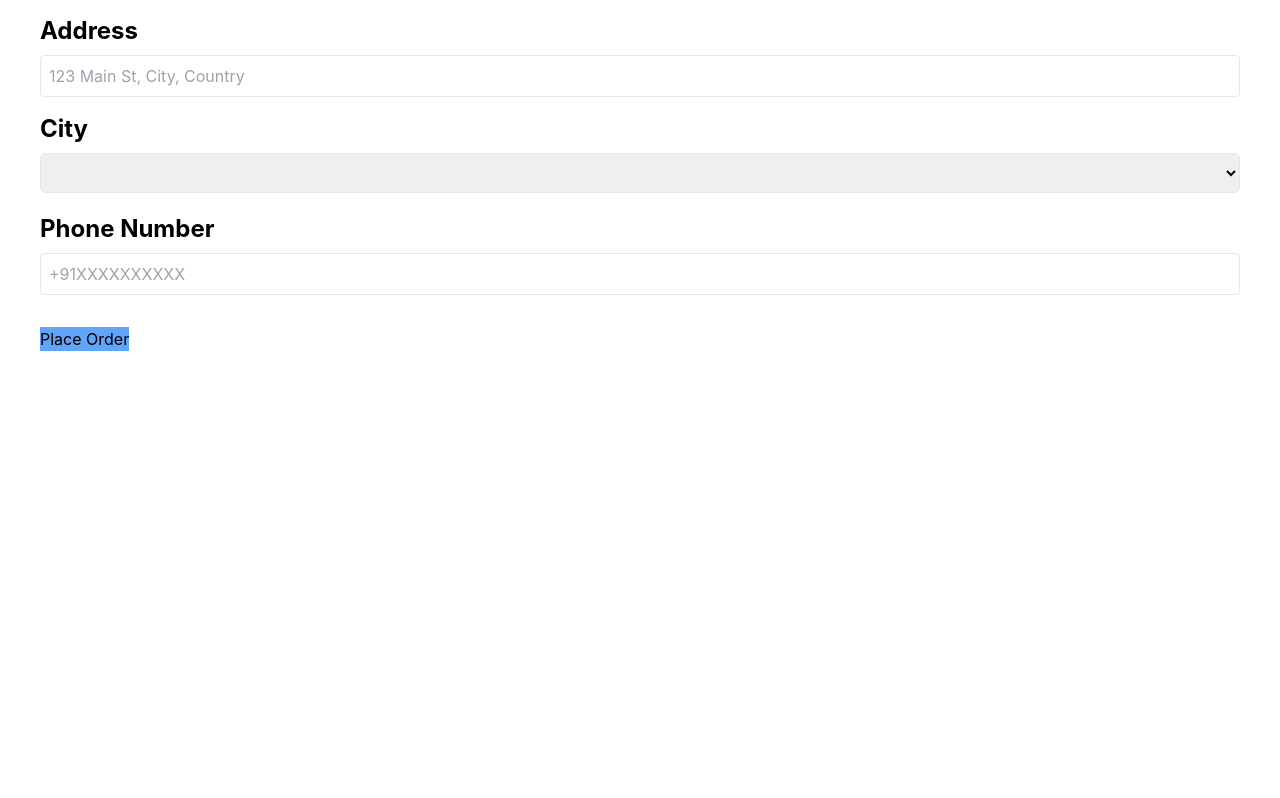
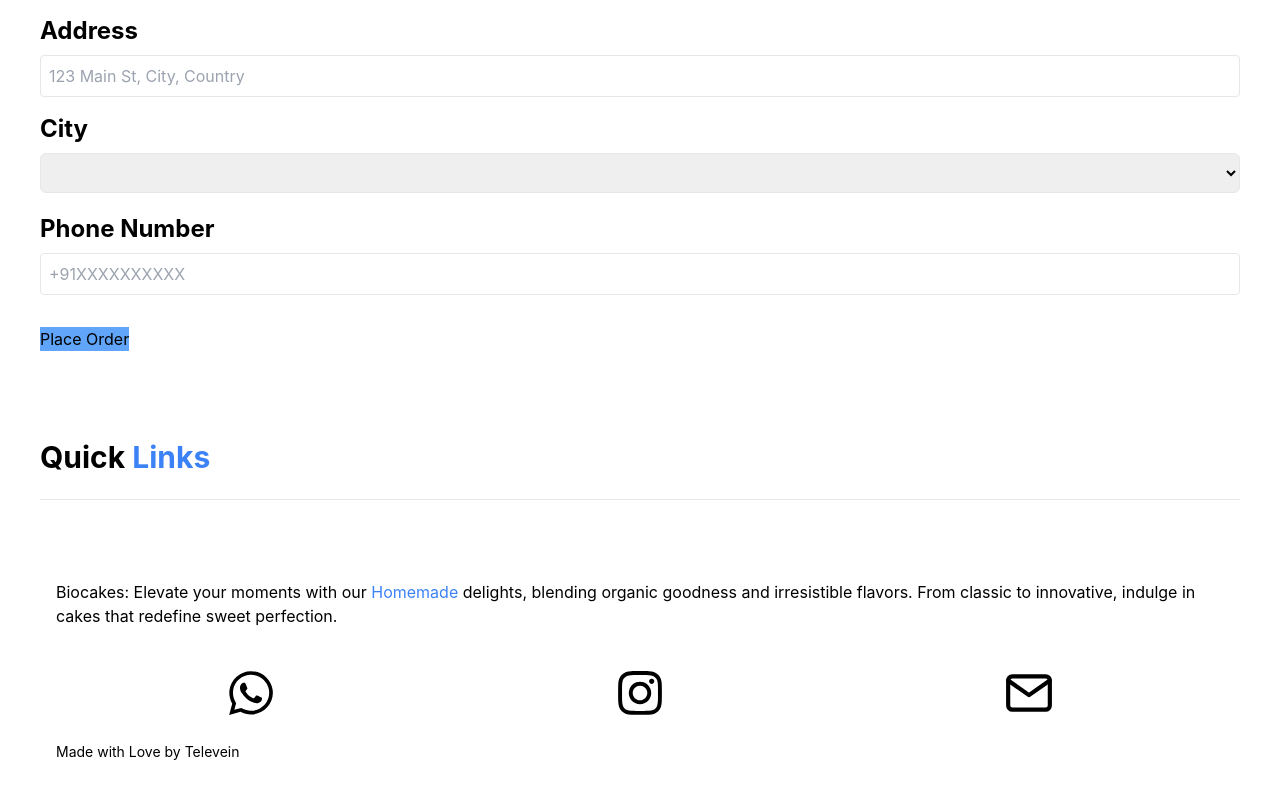
Before and after one commit to televein/bio1, a React (Create React App) app: page /order in a window 1280 px wide. Shown: the part 836-1634 px from the top of the page. Before the commit the page ends 1207 px from the top, so only its background shows below. Built offline with nearby package versions, Linux system fonts and the light colour scheme.

Commit message:
1101241930

```diff
--- a/src/App.js
+++ b/src/App.js
@@ -2,7 +2,7 @@
 import React from 'react';
 import { Routes, Route } from 'react-router-dom';
 import Navbar from './components/Navbar';
-//import Footer from './components/Footer';
+import Footer from './components/Footer';
 import Order from './components/Order';
 import Home from './scenes/Home';
 import Menu from './scenes/Menu';
@@ -32,6 +32,7 @@ function App() {
       {/* Add the following routes for authentication */}
       <Route path="/order" element={<Order />} />
     </Routes>
+    <Footer/>
 
 </div>
   );
--- a/src/components/Footer.jsx
+++ b/src/components/Footer.jsx
@@ -1,7 +1,7 @@
 import React from "react";
 import { FaInstagram,  FaWhatsapp } from "react-icons/fa";
 
-import { FaXTwitter } from "react-icons/fa6";
+//import { FaXTwitter } from "react-icons/fa6";
 import { FiMail } from "react-icons/fi";
 import { Link } from "react-router-dom";
 
@@ -13,48 +13,46 @@ function Footer() {
           Quick <span className="text-blue-500">Links</span>
         </h1>
         <hr className="my-6"></hr>
-        <div className="max-w-[1240px] mx-auto py-10 px-4 grid lg:grid-cols-3 gap-8">
+        <div className="max-w-[1240px] mx-auto py-10 px-4 ">
           <div>
             <p className="py-4">
-              Lorem, ipsum dolor sit amet consectetur{" "}
-              <span className="text-blue-500">Tastyy Restaurant</span> elit. Id odit
-              ullam iste repellat consequatur libero reiciendis, blanditiis
-              accusantium.
+              Biocakes: Elevate your moments with our{" "}
+              <span className="text-blue-500">Homemade</span>  delights, blending organic goodness and irresistible flavors. From classic to innovative, indulge in cakes that redefine sweet perfection.
             </p>
-            <div className="flex justify-between md:w-[75%] my-6">
-              <a href="https://wa.me/234">
+            <div className="flex justify-around md:w-[100%] my-6">
+              <a href="https://wa.me/9443512036">
                 {" "}
                 <FaWhatsapp
-                  size={30}
+                  size={50}
                   className="hover:scale-110 duration-300 hover:text-blue-500"
                 />{" "}
               </a>
-              <a href="https://instagram.com/chefkim_">
+              <a href="https://instagram.com/bio_cakes_">
                 {" "}
                 <FaInstagram
-                  size={30}
+                  size={50}
                   className="hover:scale-110 duration-300 hover:text-blue-500"
                 />{" "}
               </a>
-              <a href="https://twitter.com/adarhx">
+              {/* <a href="https://twitter.com/adarhx">
                 <FaXTwitter
                   size={30}
                   className="hover:scale-110 duration-300 hover:text-blue-500"
                 />
-              </a>
-              <a href="mailto:chefkimkitchenn@gmail.com">
+              </a> */}
+              <a href="mailto:biocakes@gmail.com">
                 <FiMail
-                  size={30}
+                  size={50}
                   className="hover:scale-110 duration-300 hover:text-blue-500"
                 />
               </a>
             </div>
-            <h3 className="text-sm">Made with Love by Code Uchay</h3>
+            <h3 className="text-sm">Made with Love by Televein</h3>
           </div>
-          <div className="lg:col-span-2 flex justify-between sm:mx-10 lg:mx-14  mt-6">
-            <div>
+          {  /*  <div className="lg:col-span-2 flex justify-between sm:mx-10 lg:mx-14  mt-6"> */}
+            {/* <div>
               <h6 className="font-medium text-blue-500">Links</h6>
-              <ul>
+              <ul className=" flex flex-col">
                 <li className="py-2 text-sm hover:text-blue-600 cursor-pointer">
                   {" "}
                   <Link to="/">Home</Link>
@@ -66,8 +64,8 @@ function Footer() {
                   <Link to="/categories">Categories</Link>
                 </li>
               </ul>
-            </div>
-            <div>
+            </div> */}
+            {/* <div>
               <h6 className="font-medium text-blue-500">Support</h6>
               <ul>
                 <li className="py-2 text-sm ">
@@ -80,8 +78,8 @@ function Footer() {
                   Ts&Cs
                 </li>
               </ul>
-            </div>
-          </div>
+            </div> */}
+
         </div>
       </div>
     </div>
```
